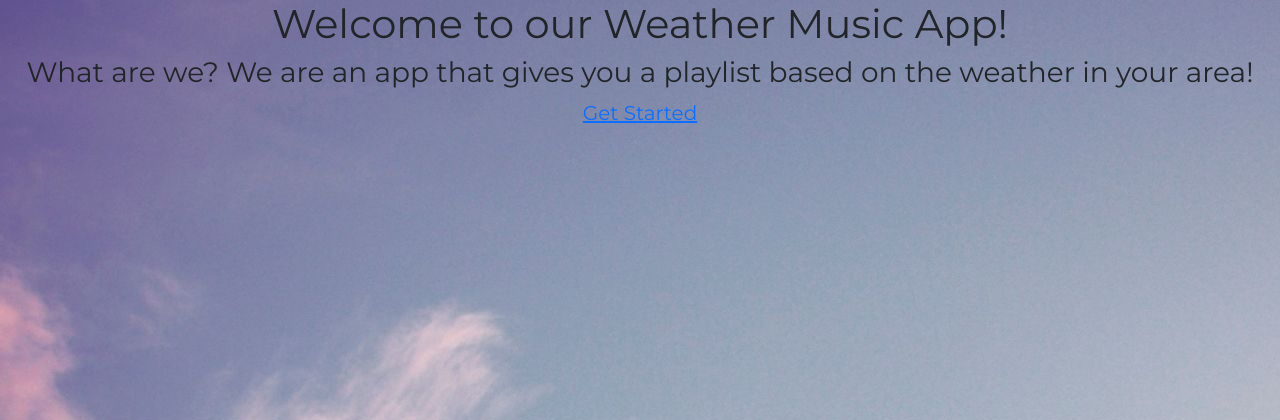
After one commit to pricety/weathermusic, a Flask app: template templates/landing.html in a window 1280 px wide. The commit adds this page. Shown: the top 420 px of the page. Run offline with Flask 2, Linux system fonts and the light colour scheme; the template is opened without the code that fills it, so the values that code supplies are empty.

Commit message:
added landing page, fixed login form and html routes

```diff
--- a/app.py
+++ b/app.py
@@ -88,7 +88,7 @@ def login():
                 session["email"] = user.email
                 print(session["email"])
                 return flask.redirect(flask.url_for("home"))
-        flask.flash("Your email or password is incorrect!")
+        flask.flash("Your email or password is incorrect!", "danger")
         return flask.redirect(flask.url_for("login"))
     return flask.render_template("login.html")
 
@@ -105,14 +105,14 @@ def signup():
         hashPassword = sha256_crypt.hash(password)
         emailtoAdd = Emails(email=email, password=hashPassword)
         if len(Emails.query.filter_by(email=email).all()) != 0:
-            flask.flash("Email you have typed already exists")
+            flask.flash("Email you have typed already exists", "danger")
             return flask.redirect(flask.url_for("signup"))
         db.session.add(emailtoAdd)
         db.session.commit()
-        flask.flash("signup has been successful")
+        flask.flash("signup has been successful", "success")
         return flask.redirect(flask.url_for("login"))
 
-    return flask.render_template("signup.html")
+    return flask.render_template("login.html")
 
 
 @app.route("/spotify_login", methods=["GET"])
--- a/static/style.css
+++ b/static/style.css
@@ -1,12 +1,14 @@
-*{
+body {
+    font-family: "Montserrat";
+
+  }
+
+  /* LOGIN PAGE CSS */
+
+  #login-page{
       margin: 0;
       padding: 0;
       box-sizing: border-box;
-
-}
-body {
-  font-family: "Montserrat";
-
   }
 
   img{
@@ -14,8 +16,8 @@ img{
       background-repeat: no-repeat;
       background-position: center center;
       height:fit-content;
+      width: fit-content;
   }
-
 
   .options{
       width:240px;
@@ -69,6 +71,7 @@ img{
       width:280px;
       transition:0.5s;
   }
+
   #account-login{
       left: 450px;
   }
@@ -89,6 +92,7 @@ img{
       position: relative;
       margin-bottom: 1rem;
   }
+
   .form-control{
       background: transparent;
       border: none;
@@ -148,7 +152,47 @@ img{
   .label{
       color: white;
   }
+
   .justify-content-center {
       -webkit-box-pack: center !important;
       -ms-flex-pack: center !important;
-    justify-content: center !important; }
+      justify-content: center !important;
+  }
+
+  /* HOME PAGE CSS */
+
+  #home-page{
+      background: linear-gradient(315deg, #5ca0f2 0%, #aac3f1 74%);
+      background-size: 400% 400%;
+      animation: gradient 15s ease infinite;
+      height: 100vh;
+      color: grey;
+  }
+
+  @keyframes gradient {
+      0% {
+          background-position: 0% 50%;
+      }
+      50% {
+          background-position: 100% 50%;
+      }
+      100% {
+          background-position: 0% 50%;
+      }
+  }
+
+  #landing-page{
+      margin:0;
+      padding: 0;
+      height: 100%;
+      width: 100%;
+  }
+  #main-section{
+      margin: auto;
+      display: table;
+  }
+  #main-info{
+      display: table-cell;
+      vertical-align: middle;
+      text-align: center;
+  }
--- /dev/null
+++ b/templates/landing.html
@@ -0,0 +1,21 @@
+<!DOCTYPE html>
+<html lang="en">
+    <head>
+        <meta charset="utf-8">
+        <meta name="viewport" content="width=device-width, initial-scale=1">
+        <link href="https://cdn.jsdelivr.net/npm/bootstrap@5.1.3/dist/css/bootstrap.min.css" rel="stylesheet" integrity="sha384-1BmE4kWBq78iYhFldvKuhfTAU6auU8tT94WrHftjDbrCEXSU1oBoqyl2QvZ6jIW3" crossorigin="anonymous">
+        <link rel="stylesheet" href="https://stackpath.bootstrapcdn.com/font-awesome/4.7.0/css/font-awesome.min.css">
+        <link rel="stylesheet" href="https://fonts.googleapis.com/css?family=Montserrat">
+        <link rel="stylesheet" href="/static/style.css" />
+        <title>Welcome Page</title>
+    </head>
+    <body id = "landing-page" style = "background-image: url(static/clouds.jpg);">
+        <div id = "main-section">
+            <div id = "main-info">
+                <h1>Welcome to our Weather Music App!</h1>
+                <h3>What are we? We are an app that gives you a playlist based on the weather in your area!</h3>
+                <a href = "login.html" class = "btn2 btn-default btn-lg">Get Started</a>
+            </div>
+        </div>
+    </body>
+</html>
```
Also changed, not shown: templates/home.html (+11 -8 lines), templates/login.html (+8 -6 lines), templates/signup.html (deleted, +0 -32 lines). Lines whose indentation alone changed are shown as unchanged.
